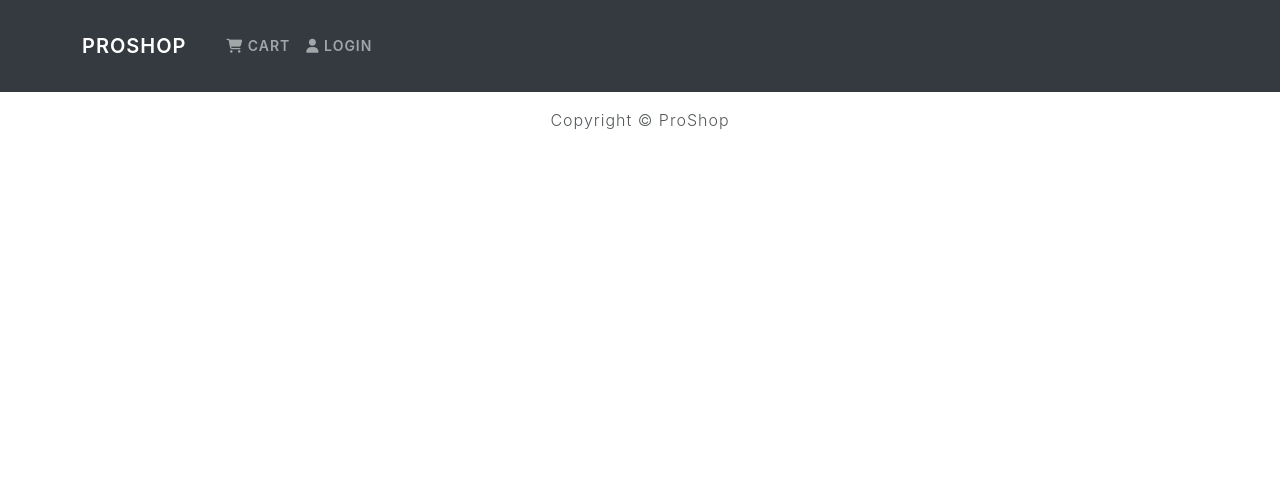
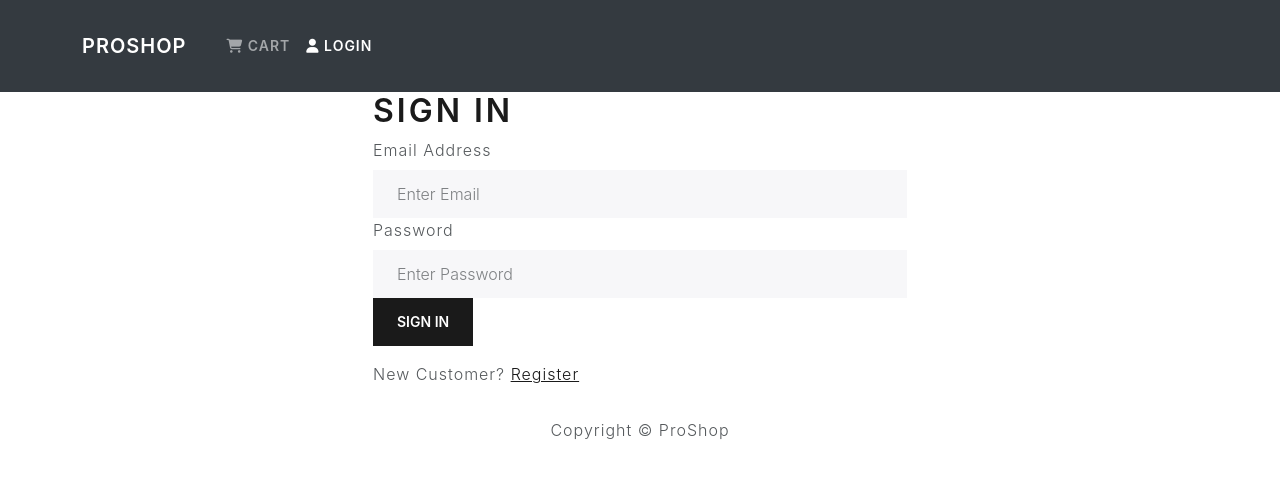
Before and after one commit to shashankdkte/dj-react-shop-front, a React (Create React App) app: page /login in a window 1280 px wide. Shown: the top 478 px of the page. Built offline with nearby package versions, Linux system fonts and the light colour scheme.

Commit message:
Login Screen

```diff
--- a/src/App.js
+++ b/src/App.js
@@ -5,6 +5,7 @@
 import { Container } from "react-bootstrap";
 import ProductScreen from "./screens/ProductScreen";
 import CartScreen from "./screens/CartScreen";
+import LoginScreen from "./screens/LoginScreen";
 
 function App() {
   return (
@@ -14,6 +15,7 @@
           <Container>
             <Routes>
               <Route  path="/" element={<HomeScreen />}  exact/>
+              <Route  path="/login" element={<LoginScreen />}  />
               <Route  path="/product/:id" element={<ProductScreen />} />
               <Route  path="/cart/:id?" element={<CartScreen />} />
           </Routes>
--- a/src/actions/userAction.js
+++ b/src/actions/userAction.js
@@ -19,13 +19,14 @@
                 'Content-type': 'application/json'
             }
     }
+    console.log(email,password);
 
     const { data } = await axios.post(
             '/api/users/login/',
             { 'username': email, 'password': password },
             config
         )
-
+    console.log(data);
         dispatch({
             type: USER_LOGIN_SUCCESS,
             payload: data
--- /dev/null
+++ b/src/components/FormContainer.js
@@ -0,0 +1,16 @@
+import React from 'react';
+import { Container, Row, Col } from 'react-bootstrap'
+
+function FormContainer({children}) {
+  return (
+     <Container>
+            <Row className="justify-content-md-center">
+                <Col xs={12} md={6}>
+                    {children}
+                </Col>
+            </Row>
+        </Container>
+  )
+}
+
+export default FormContainer
--- a/src/components/Header.js
+++ b/src/components/Header.js
@@ -16,7 +16,7 @@
               <LinkContainer to={`/cart`}>
             <Nav.Link href="#home"><i className="fas fa-shopping-cart"></i> Cart</Nav.Link>
               </LinkContainer>
-              <LinkContainer to='/profile'>
+              <LinkContainer to='/login'>
             <Nav.Link href="#link"><i className="fas fa-user"></i> Login</Nav.Link>
                </LinkContainer>
 
--- /dev/null
+++ b/src/screens/LoginScreen.js
@@ -0,0 +1,77 @@
+import React, {useEffect, useState} from 'react'
+import { Link, useNavigate, useSearchParams } from 'react-router-dom';
+import { Form, Button, Row, Col } from "react-bootstrap";
+import {useDispatch,useSelector} from "react-redux"
+import FormContainer from '../components/FormContainer';
+import Loader from '../components/Loader';
+import Message from '../components/Message';
+import { login } from '../actions/userAction';
+
+function LoginScreen() {
+    const [email, setEmail] = useState('')
+    const [password, setPassword] = useState('');
+  const dispatch = useDispatch();
+  const navigate = useNavigate();
+  const [searchParams, setSearchParams] = useSearchParams();
+  const redirect = searchParams.get("redirect")? searchParams.get("redirect"):"/"
+
+
+  const userLogin = useSelector(state => state.userLogin)
+  const { error, loading, userInfo } = userLogin;
+  useEffect(() => {
+    if (userInfo)
+    {
+      navigate("/")
+    }
+  }, [userInfo, redirect, navigate])
+
+  const submitHandler = (e) => {
+    e.preventDefault();
+     dispatch(login(email,password))
+  }
+  return (
+    <FormContainer>
+      <h1>Sign In</h1>
+      {error && <Message variant='danger'>{error}</Message>}
+      {loading && <Loader />}
+      <Form onSubmit={submitHandler}>
+        <Form.Group controlId='email'>
+                    <Form.Label>Email Address</Form.Label>
+                    <Form.Control
+                        type='email'
+                        placeholder='Enter Email'
+                        value={email}
+                        onChange={(e) => setEmail(e.target.value)}
+                    >
+                    </Form.Control>
+        </Form.Group>
+
+
+          <Form.Group controlId='password'>
+                    <Form.Label>Password</Form.Label>
+                    <Form.Control
+                        type='password'
+                        placeholder='Enter Password'
+                        value={password}
+                        onChange={(e) => setPassword(e.target.value)}
+                    >
+                    </Form.Control>
+        </Form.Group>
+
+          <Button type='submit' variant='primary'>
+                    Sign In
+                </Button>
+      </Form>
+        <Row className='py-3'>
+                <Col>
+                    New Customer? <Link
+                        to={redirect ? `/register?redirect=${redirect}` : '/register'}>
+                        Register
+                        </Link>
+                </Col>
+            </Row>
+    </FormContainer>
+  )
+}
+
+export default LoginScreen
```
Also changed, not shown: src/store.js (line endings or trailing spaces).
